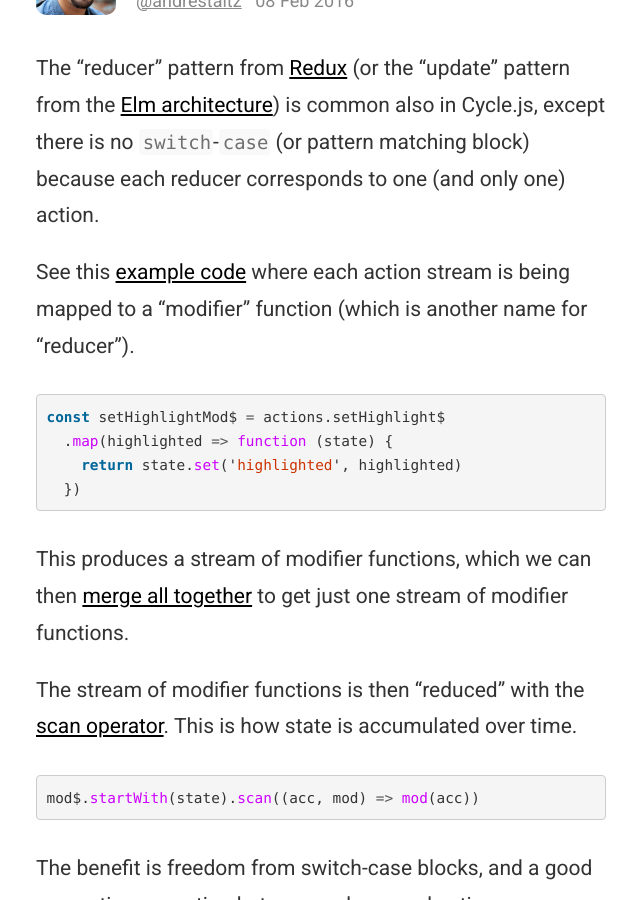
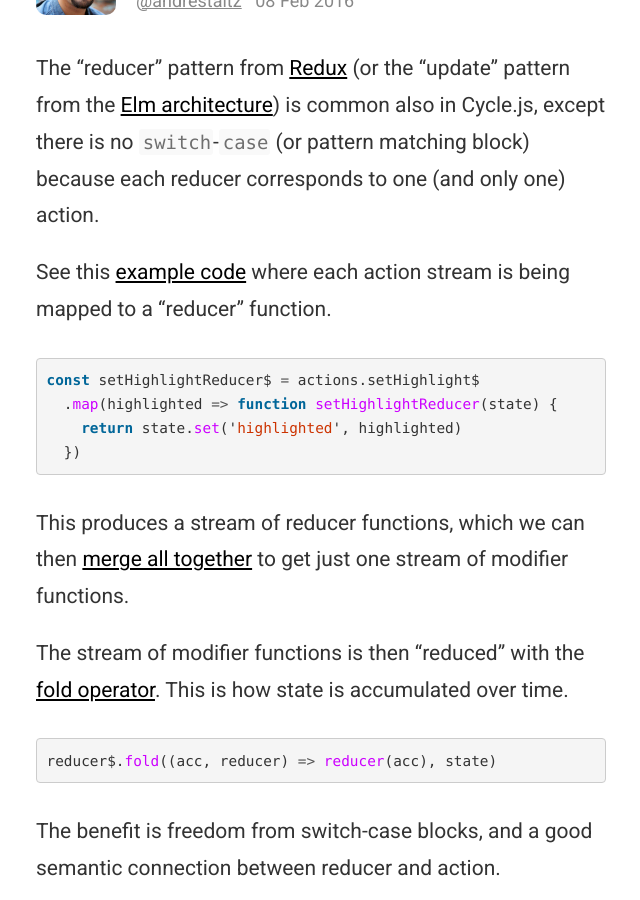
Before and after one commit to staltz/staltz.com, a Jekyll site: the page built from _posts/2016-02-08-reducer-pattern-in-cyclejs.md, in a window 1280 px wide and 900 px high, scrolled down 261 px. Shown: the whole window, without its empty margins (319-959 px from the left). Built offline with Jekyll 4.4.1, drawn with Linux system fonts in a browser that asks for light colours; nearby versions of some CDN libraries.

Commit message:
Update 2016-02-08-reducer-pattern-in-cyclejs.md

```diff
--- a/_posts/2016-02-08-reducer-pattern-in-cyclejs.md
+++ b/_posts/2016-02-08-reducer-pattern-in-cyclejs.md
@@ -5,21 +5,21 @@ title: "The reducer pattern in Cycle.js"
 
 The “reducer” pattern from [Redux](https://github.com/rackt/redux) (or the “update” pattern from the [Elm architecture](https://github.com/evancz/elm-architecture-tutorial)) is common also in Cycle.js, except there is no `switch`-`case` (or pattern matching block) because each reducer corresponds to one (and only one) action.
 
-See this [example code](https://github.com/cyclejs/cycle-examples/blob/master/autocomplete-search/src/app.js#L153-L156) where each action stream is being mapped to a “modifier” function (which is another name for “reducer”).
+See this [example code](https://github.com/cyclejs/cyclejs/blob/198c3079584a17d2fd3cadcac87d5aa3ee330098/examples/autocomplete-search/src/app.js#L144-L182) where each action stream is being mapped to a “reducer” function.
 
 {% highlight js %}
-const setHighlightMod$ = actions.setHighlight$
-  .map(highlighted => function (state) {
+const setHighlightReducer$ = actions.setHighlight$
+  .map(highlighted => function setHighlightReducer(state) {
     return state.set('highlighted', highlighted)
   })
 {% endhighlight %}
 
-This produces a stream of modifier functions, which we can then [merge all together](https://github.com/cyclejs/cycle-examples/blob/master/autocomplete-search/src/app.js#L179-L181) to get just one stream of modifier functions.
+This produces a stream of reducer functions, which we can then [merge all together](https://github.com/cyclejs/cyclejs/blob/198c3079584a17d2fd3cadcac87d5aa3ee330098/examples/autocomplete-search/src/app.js#L184-L189) to get just one stream of modifier functions.
 
-The stream of modifier functions is then “reduced” with the [scan operator](https://github.com/cyclejs/cycle-examples/blob/master/autocomplete-search/src/app.js#L195). This is how state is accumulated over time.
+The stream of modifier functions is then “reduced” with the [fold operator](https://github.com/cyclejs/cyclejs/blob/198c3079584a17d2fd3cadcac87d5aa3ee330098/examples/autocomplete-search/src/app.js#L204). This is how state is accumulated over time.
 
 {% highlight js %}
-mod$.startWith(state).scan((acc, mod) => mod(acc))
+reducer$.fold((acc, reducer) => reducer(acc), state)
 {% endhighlight %}
 
 The benefit is freedom from switch-case blocks, and a good semantic connection between reducer and action.
```
